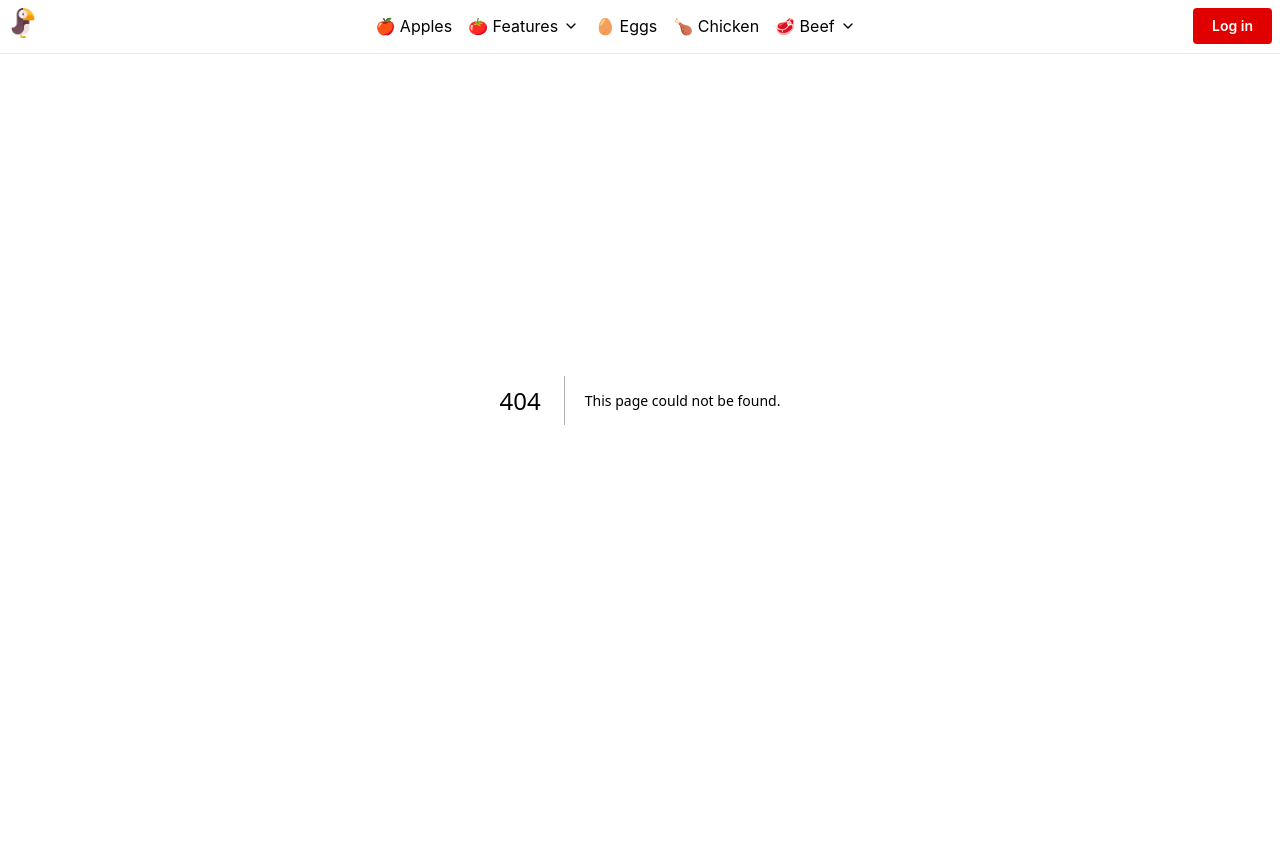
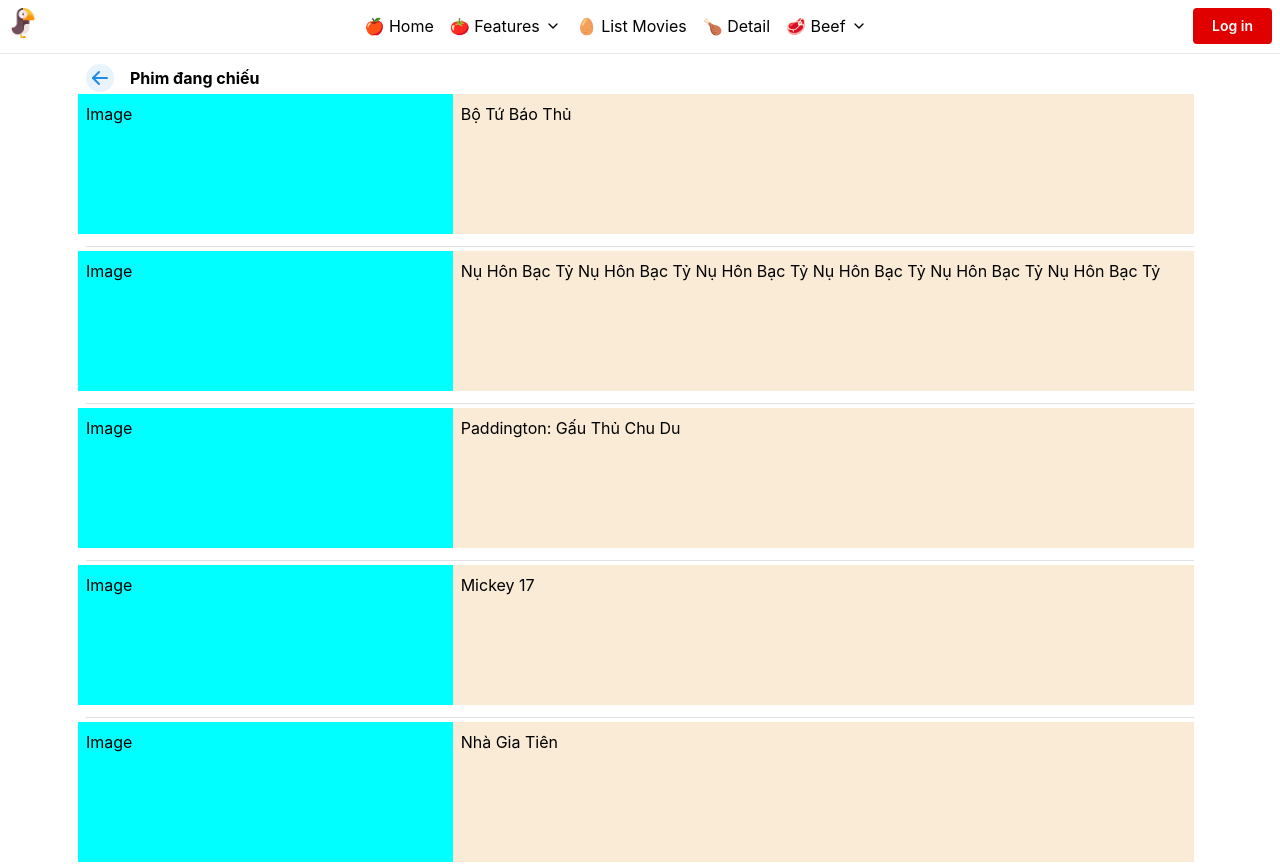
Before and after one commit to hangnguyen118/Ticket-Manager, a Next.js app in the folder front-end/: page /movies in a window 1280 px wide. Before the commit this address had no page. Shown: the top 864 px of the page. Before the commit the page ends 800 px from the top, so only its background shows below. Built offline with nearby package versions, Linux system fonts and the light colour scheme.

Commit message:
create list movie page

```diff
--- /dev/null
+++ b/front-end/app/movies/[id]/page.module.css
@@ -0,0 +1,15 @@
+.page {
+    margin-top: 4rem;
+}
+.movie_hero {
+    display: flex;
+    justify-content: start;
+    margin-bottom: 20px;
+}
+.age_rating {
+    position: absolute;
+    margin: 4px;
+}
+.content_left {
+    padding-left: 10px;
+}
--- /dev/null
+++ b/front-end/app/movies/page.module.css
@@ -0,0 +1,3 @@
+.page {
+    margin-top: 4rem;
+}
--- /dev/null
+++ b/front-end/app/movies/page.tsx
@@ -0,0 +1,25 @@
+import { ActionIcon, Container, Divider, Group, Text } from "@mantine/core";
+import classes from "./page.module.css";
+import { IconArrowLeft } from "@tabler/icons-react";
+import { MovieCard } from "@/components/moviecard";
+import { movies } from "@/data/mockdatas";
+
+export default function page() {
+    const items = movies.map((item, index) => (
+        <div key={index}>
+            <MovieCard {...item} />
+            <Divider my="sm"></Divider>
+        </div>
+    ))
+    return (
+        <div className={classes.page}>
+            <Container size="lg">
+                <Group mb={10}>
+                    <ActionIcon component="a" href="/" radius="lg" variant="light"><IconArrowLeft /></ActionIcon>
+                    <Text fw={700}>Phim đang chiếu</Text>
+                </Group>
+                {items}
+            </Container>
+        </div>
+    )
+}
--- /dev/null
+++ b/front-end/components/moviecard/MovieCard.module.css
@@ -0,0 +1,8 @@
+.wrapper {
+    background-color: antiquewhite;
+    height: 140px;
+}
+.wrapper_left {
+    background-color: aqua;
+    height: 140px;
+}
--- /dev/null
+++ b/front-end/components/moviecard/MovieCard.tsx
@@ -0,0 +1,14 @@
+import classes from "./MovieCard.module.css";
+import { Movie } from "@/data/types";
+import { Grid, GridCol, Text } from "@mantine/core";
+
+export default function MovieCard({ title, description, genre, duration, release_day, posterUrl }: Movie) {
+  return (
+    <div className={classes.wrapper}>
+      <Grid>
+        <GridCol span={4} className={classes.wrapper_left}>Image</GridCol>
+        <GridCol span={8} className={classes.wrapper_right}> <Text>{title}</Text></GridCol>
+      </Grid>
+    </div>
+  )
+}
--- /dev/null
+++ b/front-end/components/moviecard/index.tsx
@@ -0,0 +1,5 @@
+import MovieCard from "./MovieCard";
+
+export {
+    MovieCard
+}
--- a/front-end/data/mockdatas.ts
+++ b/front-end/data/mockdatas.ts
@@ -1,9 +1,9 @@
 import { Menu, Movie } from "./types";
 
 export const links: Menu[] = [
-  { link: "/", label: "🍎 Apples" },
+  { link: "/", label: "🍎 Home" },
   {
-    link: "/#",
+    link: "/",
     label: "🍅 Features",
     links: [
       { link: "/docs", label: "🍌 Bananas" },
@@ -12,8 +12,8 @@
       { link: "/blog", label: "🍞 Bread" },
     ],
   },
-  { link: "/about", label: "🥚 Eggs" },
-  { link: "/pricing", label: "🍗 Chicken" },
+  { link: "/movies", label: "🥚 List Movies" },
+  { link: "/movies/1", label: "🍗 Detail" },
   {
     link: "#2",
     label: "🥩 Beef",
@@ -33,14 +33,21 @@
     genre: ["Hành động", "Hài", "Lãng mạng"],
     posterUrl:
       "https://cinema.momocdn.net/img/55117941458947931-botubaothu.jpg?size=M",
+    release_day: "10/01/2025",
+    duration: 180,
+    age_rating: 18,
   },
   {
-    title: "Nụ Hôn Bạc Tỷ Nụ Hôn Bạc Tỷ Nụ Hôn Bạc Tỷ Nụ Hôn Bạc Tỷ Nụ Hôn Bạc Tỷ Nụ Hôn Bạc Tỷ",
+    title:
+      "Nụ Hôn Bạc Tỷ Nụ Hôn Bạc Tỷ Nụ Hôn Bạc Tỷ Nụ Hôn Bạc Tỷ Nụ Hôn Bạc Tỷ Nụ Hôn Bạc Tỷ",
     description:
       "The story revolves around Vân, a bread seller who accidentally encounters two young men in a minor accident. What happens when love at first sight strikes all three of them simultaneously? Between a mature, manly guy and a slightly rebellious, cool one, who will win the ",
     genre: ["Hài Hước", "Chính kịch", "Lãng mạng"],
     posterUrl:
       "https://cinema.momocdn.net/img/31337174866614229-nhbt.jpg?size=M",
+    release_day: "10/01/2025",
+    duration: 180,
+    age_rating: 18,
   },
   {
     title: "Paddington: Gấu Thủ Chu Du",
@@ -49,6 +56,9 @@
     genre: ["Khoa học viễn tưởng", "Siêu nhiên"],
     posterUrl:
       "https://image.tmdb.org/t/p/w500/7yWE3f1zI8FlJI2tUDIRSnVHptY.jpg",
+    release_day: "10/01/2025",
+    duration: 180,
+    age_rating: 18,
   },
   {
     title: "Mickey 17",
@@ -57,6 +67,9 @@
     genre: ["Kinh dị", "Rùng Rợn"],
     posterUrl:
       "https://cinema.momocdn.net/img/50706100909000337-pBpHjKGTsPFrlrR9nS0MJZ8hKL.jpg",
+    release_day: "10/01/2025",
+    duration: 180,
+    age_rating: 18,
   },
   {
     title: "Nhà Gia Tiên",
@@ -65,6 +78,9 @@
     genre: ["Hành động", "Giật gân"],
     posterUrl:
       "https://image.tmdb.org/t/p/w500/yHdDgzEnFslwfwz2Hzc498lIhFx.jpg",
+    release_day: "10/01/2025",
+    duration: 180,
+    age_rating: 18,
   },
   {
     title: "Vùng Đất Linh Hồn",
@@ -73,5 +89,8 @@
     genre: ["Hài hước", "Lãng mạng"],
     posterUrl:
       "https://image.tmdb.org/t/p/w500/pNHppsjxGBcRUCFlXQh0briymTN.jpg",
+    release_day: "10/01/2025",
+    duration: 180,
+    age_rating: 18,
   },
 ];
--- a/front-end/data/types.ts
+++ b/front-end/data/types.ts
@@ -11,7 +11,9 @@
   director?: string;
   posterUrl: string;
   trailerUrl?: string;
-  releaseDate?: string;
   rating?: string;
   isAvailable?: boolean;
+  release_day: string;
+  duration: number;
+  age_rating: number;
 }
```
Also changed, not shown: front-end/app/movies/[id]/page.tsx (added, +54 -0 lines), front-end/components/hero/Hero.module.css (added).
